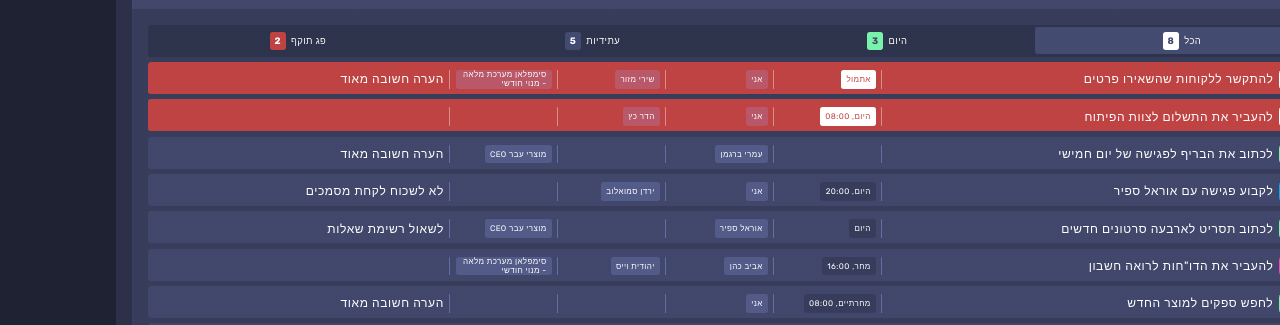
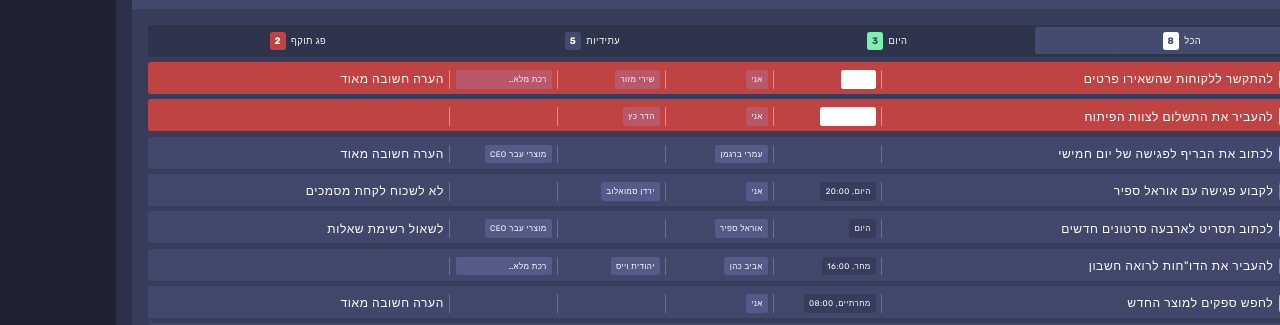
Before and after one commit to BEOMRI25/crm-dashboard, a React (Create React App) app: page /tasks in a window 1280 px wide. Shown: the part 141-466 px from the top of the page. Built offline with nearby package versions, Linux system fonts and the light colour scheme.

Commit message:
Added text overflow ellipsis to tags

```diff
--- a/src/Components/Tags/CustomerTag.js
+++ b/src/Components/Tags/CustomerTag.js
@@ -2,5 +2,9 @@ import { Link } from 'react-router-dom'
 import './CustomerTag.css'
 
 export default function CustomerTag({ customer }) {
-  return <Link className='tag customer'>{customer}</Link>
+  return (
+    <Link className='tag customer'>
+      <span>{customer}</span>
+    </Link>
+  )
 }
--- a/src/Components/Tags/ProductTag.js
+++ b/src/Components/Tags/ProductTag.js
@@ -2,5 +2,9 @@ import { Link } from 'react-router-dom'
 import './ProductTag.css'
 
 export default function ProductTag({ product }) {
-  return <Link className='tag product'>{product}</Link>
+  return (
+    <Link className='tag product'>
+      <span>{product}</span>
+    </Link>
+  )
 }
--- a/src/Components/Tags/TimeTag.js
+++ b/src/Components/Tags/TimeTag.js
@@ -9,5 +9,9 @@ export default function TimeTag({ dateTime, displayTime }) {
     const time = formatTime(dateTime)
     tagText += `, ${time}`
   }
-  return <div className='tag time'>{tagText}</div>
+  return (
+    <div className='tag time'>
+      <span>{tagText}</span>
+    </div>
+  )
 }
--- a/src/Components/Tags/TypeTag.css
+++ b/src/Components/Tags/TypeTag.css
@@ -4,4 +4,5 @@
   border: 1px solid var(--type-color);
   width: calc(60 * var(--vw-basis));
   background-color: var(--type-color-20);
+  justify-content: center;
 }
--- a/src/Components/Tags/UserTag.js
+++ b/src/Components/Tags/UserTag.js
@@ -3,5 +3,9 @@ import './tag.css'
 import './UserTag.css'
 
 export default function UserTag({ user }) {
-  return <Link className='tag user'>{user}</Link>
+  return (
+    <Link className='tag user'>
+      <span>{user}</span>
+    </Link>
+  )
 }
--- a/src/Components/Tags/tag.css
+++ b/src/Components/Tags/tag.css
@@ -3,10 +3,19 @@
   border-radius: var(--x-small);
   height: calc(28 * var(--vw-basis));
   display: flex;
-  justify-content: center;
+  justify-content: start;
   align-items: center;
   padding-inline: var(--small);
   font-size: calc(12 * var(--vw-basis));
   flex-shrink: 0;
   text-decoration: none;
+  overflow: hidden;
+  max-width: 100%;
 }
+
+.tag > span {
+  white-space: nowrap;
+  max-width: 100%;
+  text-overflow: ellipsis;
+  overflow: hidden;
+}
```
